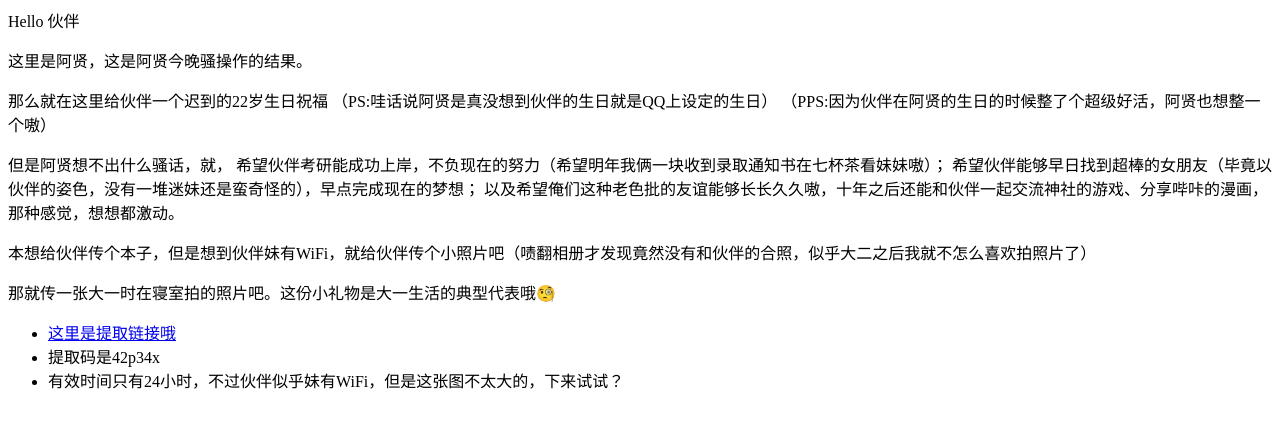
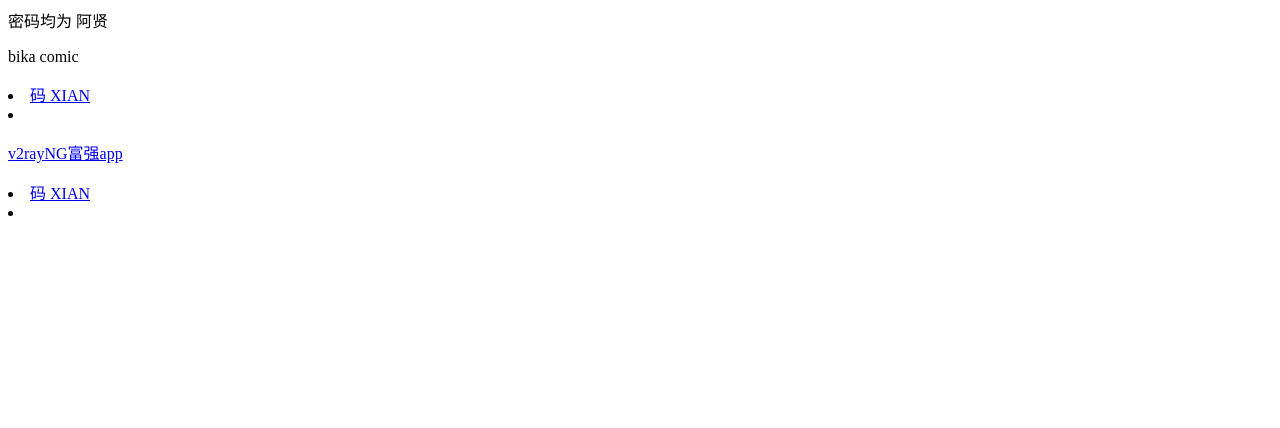
Before and after one commit to AXIAN-311/AXIAN-311, a plain HTML site: page index.html in a window 1280 px wide. Drawn offline with Linux system fonts and the light colour scheme.

Commit message:
Update index.html

```diff
--- a/index.html
+++ b/index.html
@@ -1,16 +1,9 @@
-<p>Hello 伙伴</p>
-<p>这里是阿贤，这是阿贤今晚骚操作的结果。 </p>
-<p>那么就在这里给伙伴一个迟到的22岁生日祝福
-  （PS:哇话说阿贤是真没想到伙伴的生日就是QQ上设定的生日）
-  （PPS:因为伙伴在阿贤的生日的时候整了个超级好活，阿贤也想整一个嗷）</p>
-<p>但是阿贤想不出什么骚话，就，
-  希望伙伴考研能成功上岸，不负现在的努力（希望明年我俩一块收到录取通知书在七杯茶看妹妹嗷）；
-  希望伙伴能够早日找到超棒的女朋友（毕竟以伙伴的姿色，没有一堆迷妹还是蛮奇怪的），早点完成现在的梦想；
-  以及希望俺们这种老色批的友谊能够长长久久嗷，十年之后还能和伙伴一起交流神社的游戏、分享哔咔的漫画，那种感觉，想想都激动。 </p>
-<p>本想给伙伴传个本子，但是想到伙伴妹有WiFi，就给伙伴传个小照片吧（啧翻相册才发现竟然没有和伙伴的合照，似乎大二之后我就不怎么喜欢拍照片了） </p>
-<p>那就传一张大一时在寝室拍的照片吧。这份小礼物是大一生活的典型代表哦🧐 </p>
-<ul>
-  <li> <a href="https://cowtransfer.com/s/8b7d1d5e8a574c">这里是提取链接哦</a> </li>
-  <li> 提取码是42p34x</a> </li>
-  <li> 有效时间只有24小时，不过伙伴似乎妹有WiFi，但是这张图不太大的，下来试试？ </li>
-</ul>
+<p>密码均为 阿贤 </p>
+
+<p>bika comic </p>
+<li> <a href="https://pan.baidu.com/s/16UyV3ov2ok76nOedOFvGtA">码 XIAN </a> </li>
+<li> <a href="https://wws.lanzous.com/iExmQfo40tc"> </li>
+
+<p>v2rayNG富强app </p>
+<li> <a href="https://pan.baidu.com/s/1AwH9XAFoKyfJ-hQHb9v1dQ">码 XIAN </a> </li>
+<li> <a href="https://wws.lanzous.com/i7xYxfo414d"> </li>
```
